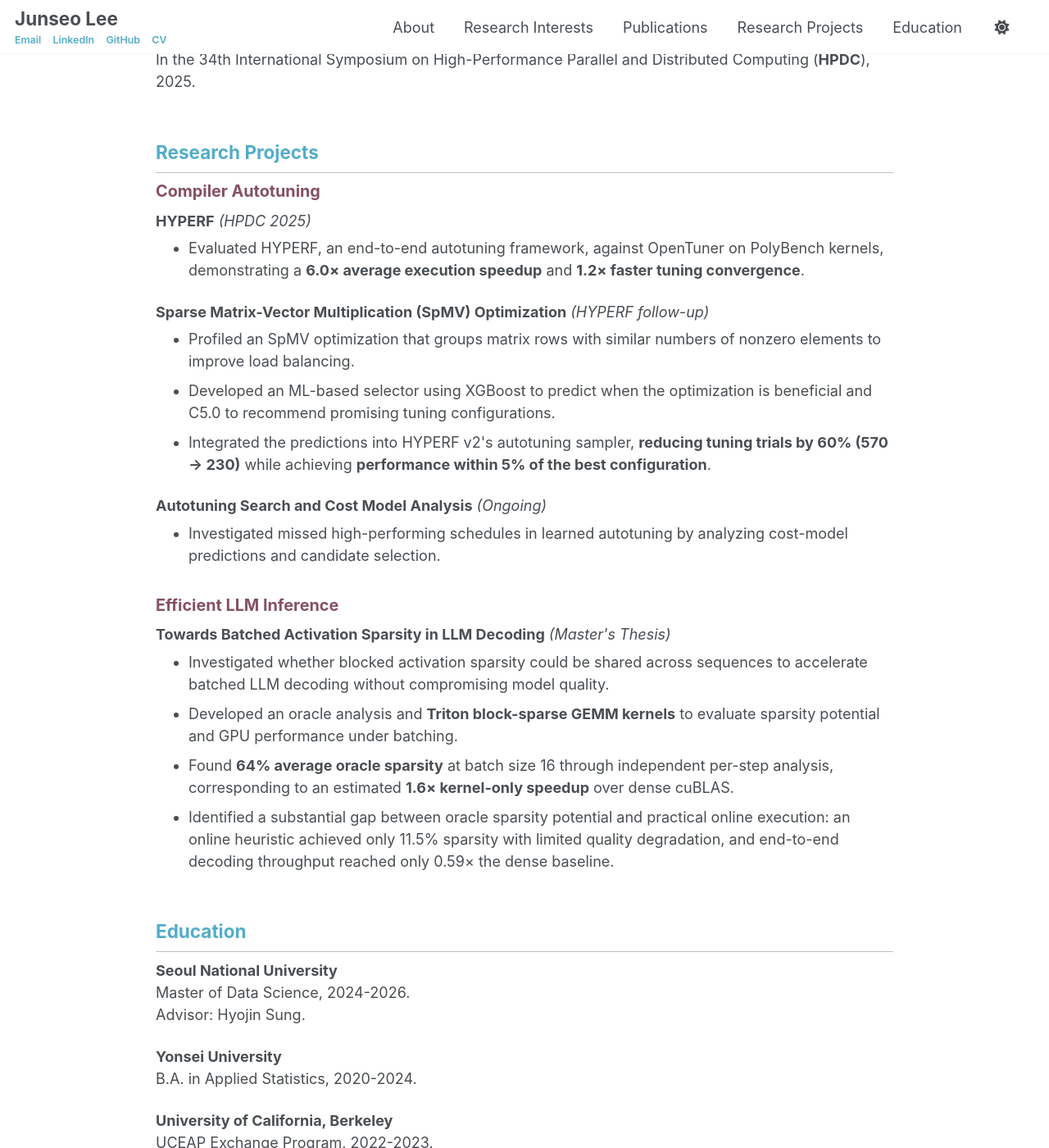
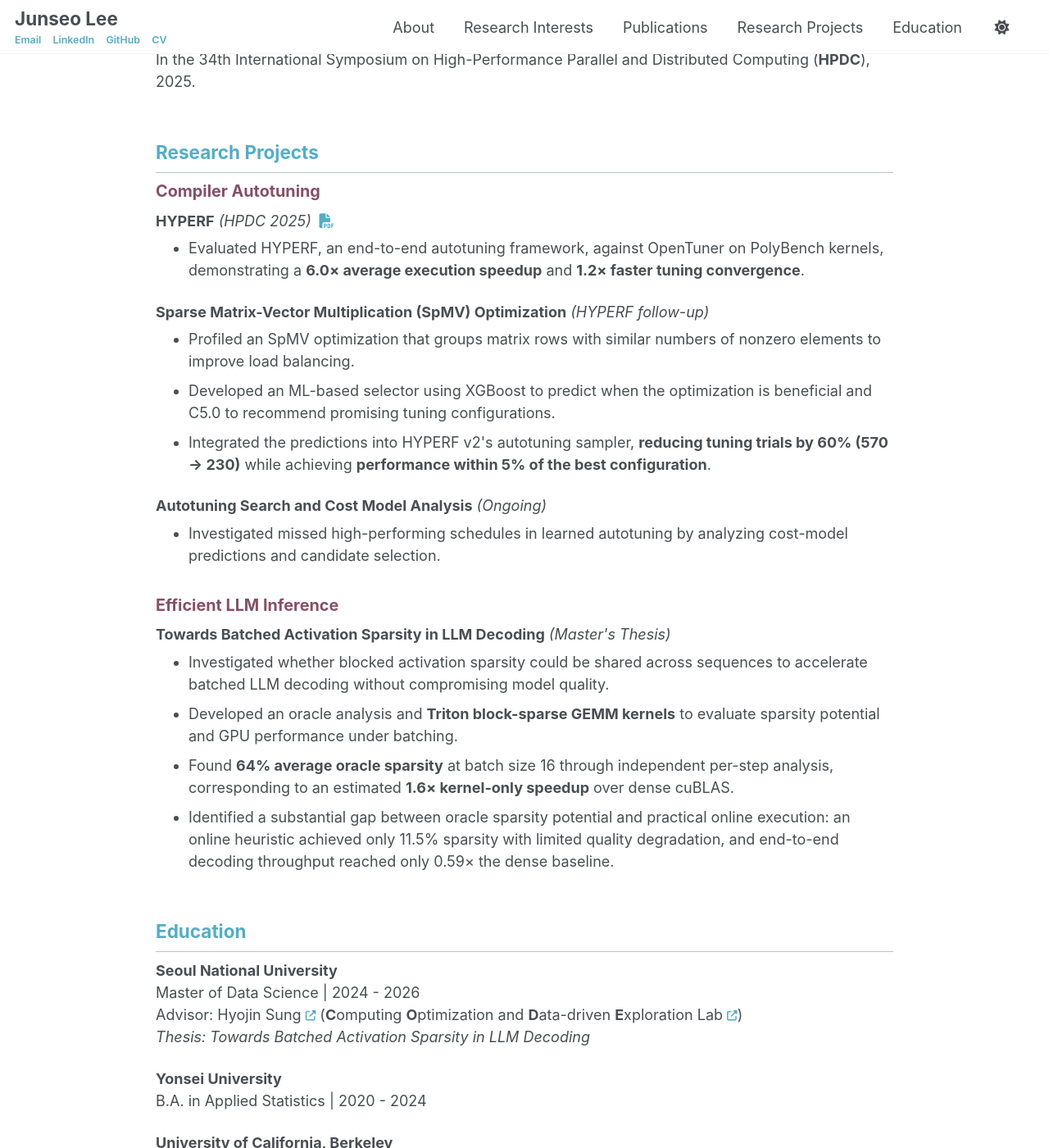
Before and after one commit to jseool/jseool.github.io, a Jekyll site: the page built from _pages/about.md, in a window 1280 px wide and 1400 px high, scrolled down 842 px. Shown: the whole window at 82% size. Built offline with Jekyll 4.4.1, drawn with Linux system fonts in a browser that asks for light colours; a style sheet for code colours, icons or effects is not loaded; some of the changed text lies outside the part shown.

Commit message:
Refine education details and academic links

```diff
--- a/_pages/about.md
+++ b/_pages/about.md
@@ -43,7 +43,7 @@ redirect_from:
 
   <h3>Compiler Autotuning</h3>
 
-  <p class="project-title"><strong>HYPERF</strong> <em>(HPDC 2025)</em></p>
+  <p class="project-title"><strong>HYPERF</strong> <em>(HPDC 2025)</em> <a class="publication-paper-link" href="https://doi.org/10.1145/3731545.3731588" aria-label="View HYPERF paper on ACM" title="View paper (ACM)"><i class="fas fa-file-pdf" aria-hidden="true"></i></a></p>
   <ul class="project-details">
     <li>Evaluated HYPERF, an end-to-end autotuning framework, against OpenTuner on PolyBench kernels, demonstrating a <strong>6.0&times; average execution speedup</strong> and <strong>1.2&times; faster tuning convergence</strong>.</li>
   </ul>
@@ -76,16 +76,18 @@ redirect_from:
 
   <div class="education-entry">
     <h3>Seoul National University</h3>
-    <p>Master of Data Science, 2024-2026.<br>Advisor: Hyojin Sung.</p>
+    <p>Master of Data Science | 2024 - 2026</p>
+    <p>Advisor: <a class="lab-link" href="https://hsung.snu.ac.kr/bio" title="Visit Prof. Hyojin Sung's website">Hyojin Sung&nbsp;<i class="fas fa-external-link-alt external-link-icon" aria-hidden="true"></i></a> (<a class="lab-link" href="https://codelab.snu.ac.kr/" title="Visit CODE Lab's website"><strong>C</strong>omputing <strong>O</strong>ptimization and <strong>D</strong>ata-driven <strong>E</strong>xploration Lab&nbsp;<i class="fas fa-external-link-alt external-link-icon" aria-hidden="true"></i></a>)</p>
+    <p><em>Thesis: Towards Batched Activation Sparsity in LLM Decoding</em></p>
   </div>
 
   <div class="education-entry">
     <h3>Yonsei University</h3>
-    <p>B.A. in Applied Statistics, 2020-2024.</p>
+    <p>B.A. in Applied Statistics | 2020 - 2024</p>
   </div>
 
   <div class="education-entry">
     <h3>University of California, Berkeley</h3>
-    <p>UCEAP Exchange Program, 2022-2023.</p>
+    <p>UCEAP Exchange Program (Statistics) | 2022 - 2023</p>
   </div>
 </section>
--- a/_sass/layout/_page.scss
+++ b/_sass/layout/_page.scss
@@ -113,10 +113,20 @@
   }
 
   .about-copy .lab-link,
-  .about-copy .lab-link:hover,
-  .about-copy .lab-link:visited {
+  .about-copy .lab-link:visited,
+  .education-entry .lab-link,
+  .education-entry .lab-link:visited {
     color: inherit;
     text-decoration: none;
+  }
+
+  .about-copy .lab-link:hover,
+  .about-copy .lab-link:focus-visible,
+  .education-entry .lab-link:hover,
+  .education-entry .lab-link:focus-visible {
+    color: inherit;
+    text-decoration: underline;
+    text-underline-offset: 0.15em;
   }
 
   .publication-paper-link,
```
